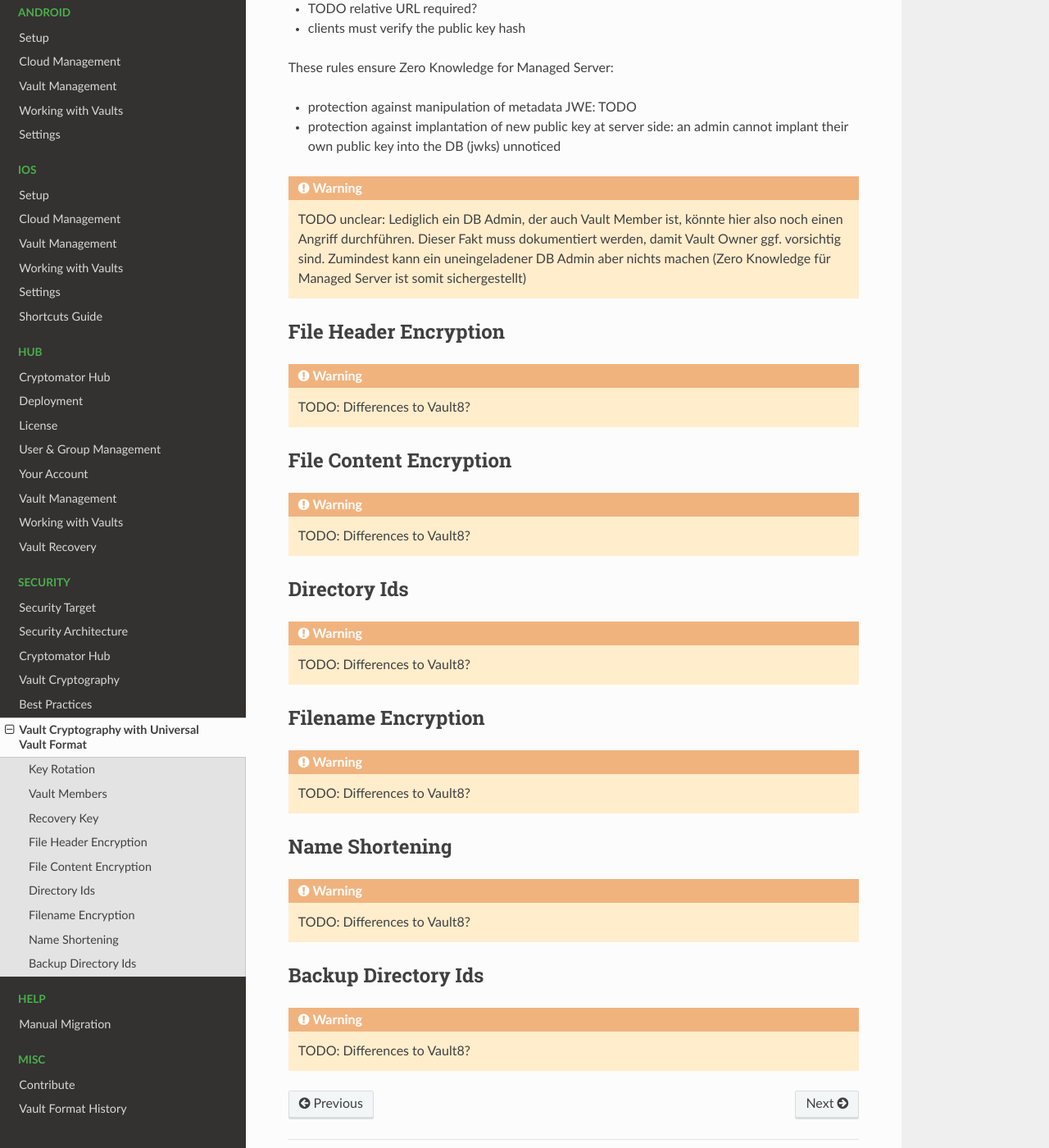
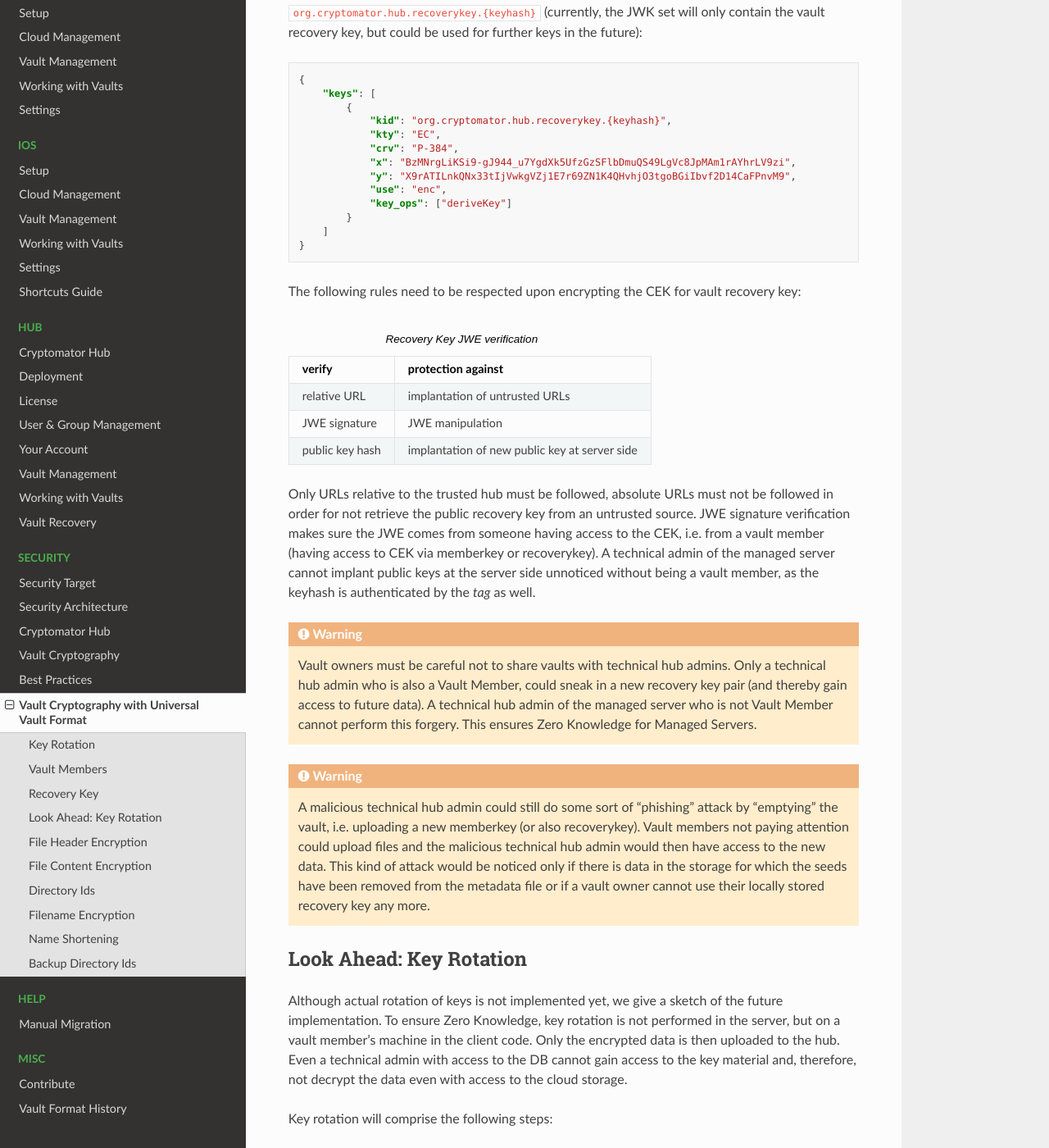
Before and after one commit to cryptomator/docs, a Sphinx documentation site: the page built from source/security/uvf.rst, in a window 1280 px wide and 1400 px high, scrolled down 3994 px. Shown: the whole window at 82% size. Built offline with Sphinx 7.4.7 and the Read the Docs theme 2.0.0, drawn with Linux system fonts in a browser that asks for light colours; some of the changed text lies outside the part shown.

Commit message:
Add diagrams and describe key rotation steps.

```diff
--- a/source/security/uvf.rst
+++ b/source/security/uvf.rst
@@ -6,11 +6,9 @@
 This will allow to retract access from vault members,
 cryptographically ensuring they can never decrypt new data.
 
-`Unified Vault Format (uvf) https://github.com/encryption-alliance/unified-vault-format`
-defines a common vendor-independent standard.
-
-It is close to `Vault Format 8 https://docs.cryptomator.org/en/latest/misc/vault-format-history/`,
-will allow to support key rotation in the future.
+`Unified Vault Format (uvf) <https://github.com/encryption-alliance/unified-vault-format>`_
+defines a common vendor-independent standard. It is close to `Vault Format 8 <https://docs.cryptomator.org/en/latest/misc/vault-format-history/>`_,
+and will allow to support key rotation in the future.
 Key rotation is not implemented yet, though.
 Users will need to decide at vault creation time whether to use the new format.
 
@@ -21,8 +19,7 @@
     Clients and hub will be backwards-compatible.
 
 
-.. warning::
-    TODO diagrams
+.. _security/uvf/key-rotation:
 
 Key Rotation
 ------------
@@ -30,7 +27,7 @@
 Theoretically, we could re-encrypt the whole data. However, this is time- and resource-consuming (I/O). And Bob may have made a backup copy of the data anyway.
 Therefore, key rotation aims at enrypting new data - Bob must not be able to decrypt the new data with his old key, even if he still has access to the new ciphertext.
 
-The uvf metadata file replaces the the masterkey file (or the user-specific JWE containing the masterkey introduced in Cryptomator hub `1.3.0 https://github.com/cryptomator/hub/releases/tag/1.3.0`).
+The uvf metadata file replaces the the masterkey file (or the user-specific JWE containing the masterkey introduced in Cryptomator hub `1.3.0 <https://github.com/cryptomator/hub/releases/tag/1.3.0>`_).
 It can contain many key generations - only the latest generation is used for data encryption.
 The older generations are used to read the older data encrypted with previous generation keys.
 
@@ -63,7 +60,7 @@
 - The payload is encrypted only once with the same (shared) Content Encryption Key (CEK). The encrypted payload is stored in the ``ciphertext`` field of the encrypted metadata file.
 - The CEK is then encrypted specifically for each recipient with their key and method, and the resulting encrypted stored in the ``encrypted_key`` field of the encrypted metadata file.
 
-Here's an example of an (encrypted) metadata file with two recipients (``org.cryptomator.hub.memberkey`` and ``org.cryptomator.hub.recoverykey``):
+Here's an example of an (encrypted) metadata file (JWE in JSON serialization, see `RFC 7516 <https://www.rfc-editor.org/rfc/rfc7516.html>`_)  with two recipients (``org.cryptomator.hub.memberkey`` and ``org.cryptomator.hub.recoverykey``):
 
 .. code-block:: json
 
@@ -96,6 +93,15 @@
       "tag": "XFBoMYUZodetZdvTiFvSkQ"
     }
 
+The `tag` field contains the `MAC <https://en.wikipedia.org/wiki/Message_authentication_code>`_ which allows to verify message authentication and integrigy checking, i.e.
+verify that the message can only come from someone having access to the CEK and not being tampered with.
+Note that he recipient headers are authenticated as well.
+
+.. image:: ../img/security/uvf_key_rotation.drawio.png
+    :alt: uvf Key Rotation
+    :width: 700px
+    :align: center
+
 
 
 Vault Members
@@ -108,12 +114,7 @@
 The vault member key in turn is stored for each user separately in the hub in the form of a JWE encrypted with user's public user key.
 Upon key rotation, the JWE for each user needs to be updated by using the public user key of each vault member.
 
-TODO verify:
 
-- generate new memberkey
-- encrypt memberkey for all members with their public user key and update their access token
-- new CEK -> encrypt with new memberkey and public recovery key into new metadata JWE
-- upload new metadata JWE
 
 
 Recovery Key
@@ -166,24 +167,52 @@
         ]
     }
 
-
 The following rules need to be respected upon encrypting the CEK for vault recovery key:
 
-* clients must verify the JWE signature (TODO unclear)
-* TODO relative URL required?
-* clients must verify the public key hash
+.. csv-table:: Recovery Key JWE verification
+    :header: "verify",  "protection against"
 
-These rules ensure Zero Knowledge for Managed Server:
 
-* protection against manipulation of metadata JWE: TODO
-* protection against implantation of new public key at server side: an admin cannot implant their own public key into the DB (jwks) unnoticed
+    "relative URL",  "implantation of untrusted URLs "
+    "JWE signature", "JWE manipulation"
+    "public key hash",  "implantation of new public key at server side"
+
+Only URLs relative to the trusted hub must be followed, absolute URLs must not be followed in order for not retrieve the public recovery key from an untrusted source.
+JWE signature verification makes sure the JWE comes from someone having access to the CEK, i.e. from a vault member (having access to CEK via memberkey or recoverykey).
+A technical admin of the managed server cannot implant public keys at the server side unnoticed without being a vault member, as the keyhash is authenticated by the `tag` as well.
 
 
 .. warning::
-    TODO unclear: Lediglich ein DB Admin, der auch Vault Member ist, könnte hier also noch einen Angriff durchführen. Dieser Fakt muss dokumentiert werden, damit Vault Owner ggf. vorsichtig sind.
-    Zumindest kann ein uneingeladener DB Admin aber nichts machen (Zero Knowledge für Managed Server ist somit sichergestellt)
+    Vault owners must be careful not to share vaults with technical hub admins.
+    Only a technical hub admin who is also a Vault Member, could sneak in a new recovery key pair (and thereby gain access to future data).
+    A technical hub admin of the managed server who is not Vault Member cannot perform this forgery.
+    This ensures Zero Knowledge for Managed Servers.
+
+.. warning::
+    A malicious technical hub admin could still do some sort of "phishing" attack by "emptying" the vault, i.e. uploading a new memberkey (or also recoverykey).
+    Vault members not paying attention could upload files and  the malicious technical hub admin would then have access to the new data.
+    This kind of attack would be noticed only if there is data in the storage for which the seeds have been removed from the metadata file or
+    if a vault owner cannot use their locally stored recovery key any more.
 
 
+Look Ahead: Key Rotation
+------------------------
+Although actual rotation of keys is not implemented yet, we give a sketch of the future implementation.
+To ensure Zero Knowledge, key rotation is not performed in the server, but on a vault member's machine in the client code.
+Only the encrypted data is then uploaded to the hub.
+Even a technical admin with access to the DB cannot gain access to the key material and, therefore, not decrypt the data even with access to the cloud storage.
+
+Key rotation will comprise the following steps:
+
+- get mutex for vault key rotation from hub (avoid concurrent key rotation for the same vault, lock at server)
+- generate new memberkey
+- encrypt new memberkey for all members with their public user key and update their vault access token
+- generate new CEK
+- generate new seed for data encryption and add to `seeds` of new metadata payload
+- encrypt payload with CEK for `ciphertext` of new metadata JWE
+- encrypt CEK with new memberkey and public recovery key into corresponding `encrypted_key` new metadata JWE
+- upload new metadata JWE
+- return mutex for vault key rotation to hub
 
 
 File Header Encryption
```
Also changed, not shown: source/security/architecture.rst (+48 -0 lines), source/img/security/uvf_key_rotation.drawio.png (added), source/img/security/uvf_vault_creation.drawio.png (added), source/img/security/uvf_vault_sharing.drawio.png (added).
